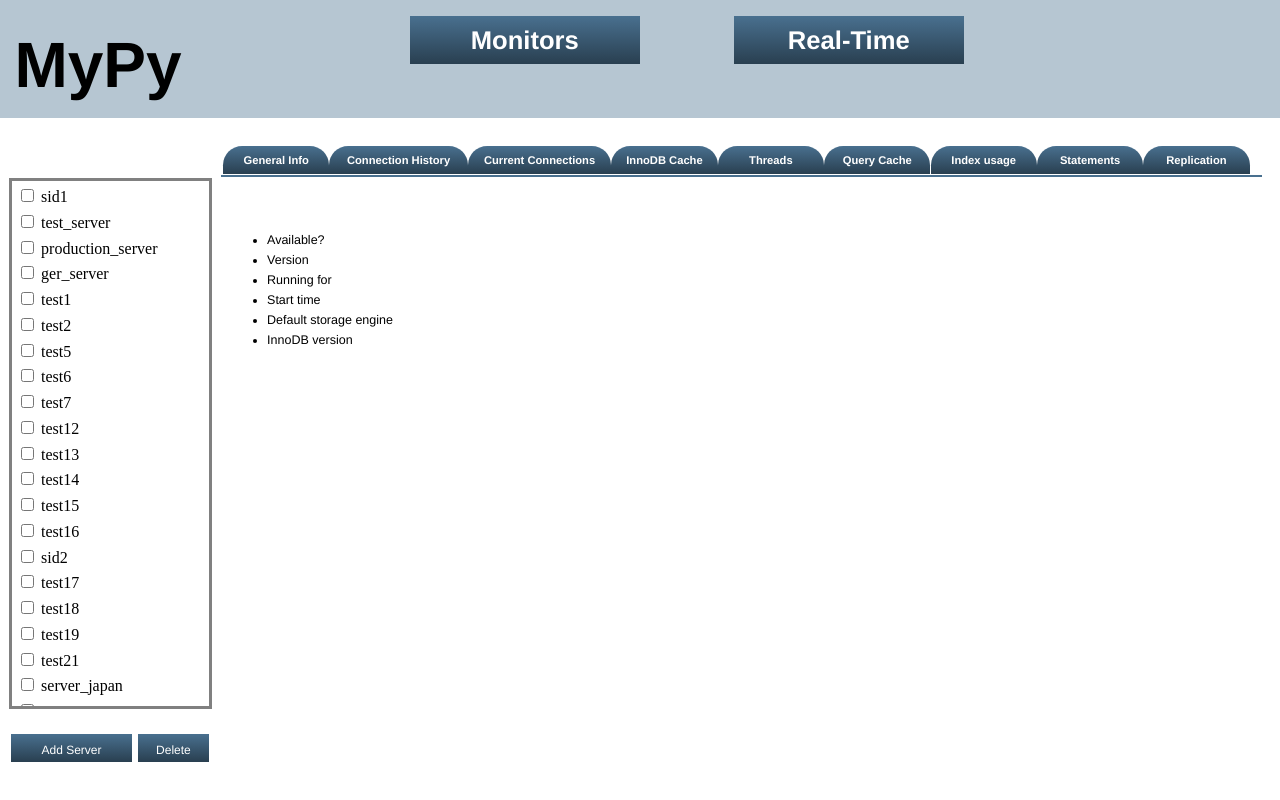
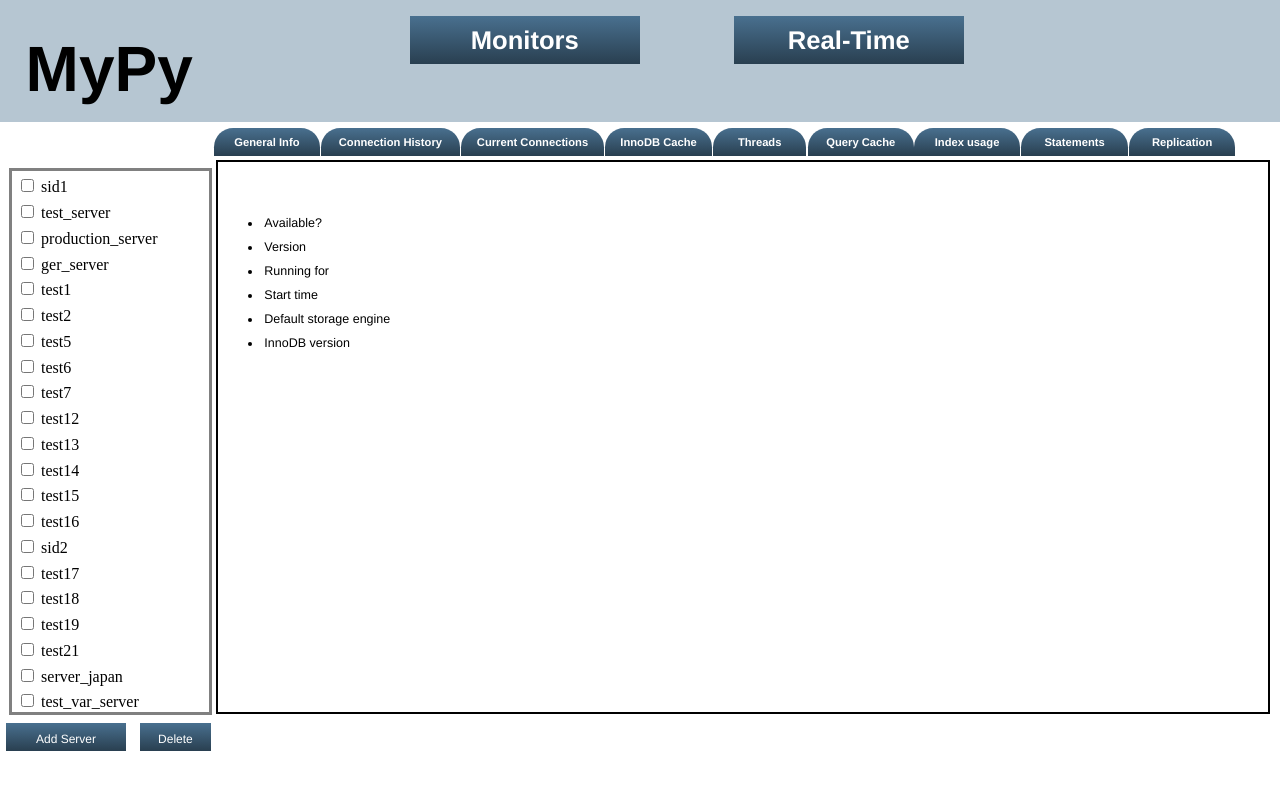
Before and after one commit to Siddhant-Tyagi/MyPy, a Django app: page /mypy/ in a window 1280 px wide. Run offline with Django 3.2, Linux system fonts and the light colour scheme; data comes from the database, SQL or seed files in the repository; some libraries are stand-ins or nearby versions.

Commit message:
fixed the css (relative and fixed)

```diff
--- a/mypy_app/views.py
+++ b/mypy_app/views.py
@@ -65,7 +65,9 @@ def index(request):
             #this dict contains the various MySQL counters
             json_data = {
                     'server_name': server_name,
-                    'test_var': "test var from index.views and this should be in a new line",
+                    'test_var1': "test var 1",
+                    'test_var2': "test var 2",
+                    'test_var3': "test var 3",
                     }
             #json.dumps converts the dictionary data type to JSON response
             return HttpResponse(json.dumps(json_data))
--- a/static/css/base.css
+++ b/static/css/base.css
@@ -14,10 +14,11 @@
      }
 
 #header  {
-    position: relative;
-    top: -1.5vh;
-    left: -1.5vw;
-    width: 105vw;
+    position: fixed;
+    top: 0vw;
+    left: 0vh;
+    left: 0vh;
+    width: 100vw;
     height: 12vh/12vw;
     background: #B6C6D2;
 }
@@ -29,10 +30,3 @@
     margin-top: 2vh;
 
 }
-
-body
-{
-    position: fixed;
-    overflow-y: scroll;
-    width: 100vw;
-}
--- a/static/css/index.css
+++ b/static/css/index.css
@@ -1,8 +1,8 @@
 .tab  {
 	display: inline-block;
-	position: relative;
-	top: 2vh;
-	left: 16.8vw;
+	position: fixed;
+	top: 16vh;
+	left: 16.7vw;
 	background: linear-gradient(#49708f, #293f50);
 	font: 1.4vh/1.4vw "Helvetica Neue", Helvetica, Arial, sans-serif;
 	border: 0;
@@ -21,8 +21,8 @@
 
 .btn {
 	display: inline-block;
-	position: relative;
-	top: -1vh;
+	position: fixed;
+	top: 90vh;
 	background: linear-gradient(#49708f, #293f50);
 	font: 1.5vh/1.5vw "Helvetica Neue", Helvetica, Arial, sans-serif;
 	border: 0;
@@ -32,27 +32,29 @@
 	width: 9.4vw;
 	padding: 0.5vw 1vh;
 	margin: 0.26vw;
+	left: 0.2vw;
      }
 
 #side_list
 {
     list-style-type: none;
-    top: 0.5vh;
-    position: relative;
+    top: 19vh;
+    position: fixed;
     margin-left: 0.05vw;
     border: 0.25vw solid gray;
     width: 15vw;
-    height: 65vh;
+    height: 67vh;
     padding: 0.2vw;
     overflow-y: scroll;
 }
 
 #server_details {
     display: inline-block;
-    position: relative;
+    position: fixed;
+    border: 2px solid black;
     white-space: nowrap;
-    top: -70vh;
-    left: 16.8vw;
+    top: 20vh;
+    left: 16.9vw;
     width: 82vw;
     height: 68.7vh;
     overflow-x: scroll;
@@ -62,6 +64,8 @@
 .server_class  {
     display: inline-block;
     margin-left: 2vh;
+    position: relative;
+    top: -4.4vh;
 
 }
 
@@ -86,12 +90,6 @@
 
 }
 
-body
-{
-    position: fixed;
-    overflow-y: scroll;
-    width: 100vw;
-}
 
 hr {
      position: relative;
@@ -110,7 +108,13 @@ hr {
 .monitor_group  {
     display: inline-block;
     position: relative;
+    top: 4vh;
     white-space: nowrap;
     font: 1.565vh/1.565vw "Helvetica Neue", Helvetica, Arial, sans-serif;
     padding: 0.5vh;
 }
+
+.counters_list_css  {
+    padding: 1.6%;
+
+}
--- a/templates/mypy_app/index.html
+++ b/templates/mypy_app/index.html
@@ -15,12 +15,12 @@
 		current_monitor = "general_info";
 		var general_info_counters = "<div class='monitor_group'>" +
 			                                        "<ul>" +
-			                                            "<li>Available?</li>" +
-			                                            "<li>Version</li>" +
-			                                            "<li>Running for</li>" +
-			                                            "<li>Start time</li>" +
-			                                            "<li>Default storage engine</li>" +
-			                                            "<li>InnoDB version</li>" +
+			                                            "<li class='counters_list_css'>Available?</li>" +
+			                                            "<li class='counters_list_css'>Version</li>" +
+			                                            "<li class='counters_list_css'>Running for</li>" +
+			                                            "<li class='counters_list_css'>Start time</li>" +
+			                                            "<li class='counters_list_css'>Default storage engine</li>" +
+			                                            "<li class='counters_list_css'>InnoDB version</li>" +
 			                                        "</ul>" +
 			                                    "</div>";
 		$("#server_details").prepend(general_info_counters);
@@ -34,12 +34,12 @@
 			        $(".monitor_group").remove();
 			        var general_info_counters = "<div class='monitor_group'>" +
 			                                        "<ul>" +
-			                                            "<li>Available?</li>" +
-			                                            "<li>Version</li>" +
-			                                            "<li>Running for</li>" +
-			                                            "<li>Start time</li>" +
-			                                            "<li>Default storage engine</li>" +
-			                                            "<li>InnoDB version</li>" +
+			                                            "<li class='counters_list_css'>Available?</li>" +
+			                                            "<li class='counters_list_css'>Version</li>" +
+			                                            "<li class='counters_list_css'>Running for</li>" +
+			                                            "<li class='counters_list_css'>Start time</li>" +
+			                                            "<li class='counters_list_css'>Default storage engine</li>" +
+			                                            "<li class='counters_list_css'>InnoDB version</li>" +
 			                                        "</ul>" +
 			                                    "</div>";
 		            $("#server_details").prepend(general_info_counters);
@@ -49,12 +49,12 @@
 		            $(".monitor_group").remove();
 		            var connection_history_counters = "<div class='monitor_group'>" +
 			                                              "<ul>" +
-			                                                  "<li>Attempts</li>" +
-			                                                  "<li>Successful</li>" +
-			                                                  "<li>Percentage of max allowed reached</li>" +
-			                                                  "<li>Refused</li>" +
-			                                                  "<li>Percentage of refused connections</li>" +
-			                                                  "<li>Terminated abruptly</li>" +
+			                                                  "<li class='counters_list_css'>Attempts</li>" +
+			                                                  "<li class='counters_list_css'>Successful</li>" +
+			                                                  "<li class='counters_list_css'>Percentage of max allowed reached</li>" +
+			                                                  "<li class='counters_list_css'>Refused</li>" +
+			                                                  "<li class='counters_list_css'>Percentage of refused connections</li>" +
+			                                                  "<li class='counters_list_css'>Terminated abruptly</li>" +
 			                                              "</ul>" +
 			                                          "</div>";
 			        $("#server_details").prepend(connection_history_counters);
@@ -78,7 +78,9 @@
 					    var html_response = "<div class='server_class' id='" + $this.val() + "'>" +
 						                        "<div class='server_heading'>" + response_dict.server_name + "</div>" +
 						                            "<ul class='server_counters_list'>" +
-						                                "<li>" + response_dict.test_var + "</li>" +
+						                                "<li style='padding: 1.6%;'>" + response_dict.test_var1 + "</li>" +
+						                                "<li style='padding: 1.6%;'>" + response_dict.test_var2 + "</li>" +
+						                                "<li style='padding: 1.6%;'>" + response_dict.test_var3 + "</li>" +
 						                            "</ul>" +
 						                     "</div>"
 						$(".monitor_group").after(html_response);
@@ -103,25 +105,25 @@
         <input type="button" class="tab" value="General Info" id="general_info" />
 
         <input type="button" class="tab" value="Connection History" id="connection_history"
-        style="left: 16.5vw; width: 10.8vw;" />
+        style="width: 10.8vw; left: 25.1vw;" />
 
         <input type="button" class="tab" value="Current Connections" id="current_connection"
-        style="left: 16.2vw; width: 11.2vw;" />
+        style="width: 11.2vw; left: 36vw;" />
 
-        <input type="button" class="tab" value="InnoDB Cache" id="innodb_cache" style="left: 15.9vw;" />
+        <input type="button" class="tab" value="InnoDB Cache" id="innodb_cache" style="left: 47.3vw;" />
 
-        <input type="button" class="tab" value="Threads" id="threads" style="left: 15.6vw;" />
+        <input type="button" class="tab" value="Threads" id="threads" style="width: 7.3vw; left: 55.7vw;" />
 
-        <input type="button" class="tab" value="Query Cache" id="query_cache" style="left: 15.3vw;" />
+        <input type="button" class="tab" value="Query Cache" id="query_cache" style="left: 63.1vw;" />
 
-        <input type="button" class="tab" value="Index usage" id="index_usage" style="left: 15vw;" />
+        <input type="button" class="tab" value="Index usage" id="index_usage" style="left: 71.4vw;" />
 
-        <input type="button" class="tab" value="Statements" id="statements" style="left: 14.7vw;" />
+        <input type="button" class="tab" value="Statements" id="statements" style="left: 79.8vw;" />
 
-        <input type="button" class="tab" value="Replication" id="replication" style="left: 14.4vw;" />
+        <input type="button" class="tab" value="Replication" id="replication" style="left: 88.2vw;" />
 
 
-        <hr>
+
         {% if server_list %}
 
 	        <form action="/mypy/" method="post" id="server_list_form">
@@ -138,7 +140,9 @@
 	            <!--Delete server will call the index view with the checkbox values as the POST request-->
 	            <br>
 	            <span>
-	                <input type="submit" value="Delete" class="btn" name="delete_server" style="width: 5.5vw;">
+	                <input type="submit" value="Delete" class="btn" name="delete_server"
+	                style="width: 5.5vw; left: 10.7vw;">
+
 	        </form>
 	        <!--Add server will call the adding_server view-->
 	        <form action="/mypy/add_server/" method="post" style="float: left;">
```
Also changed, not shown: 2 other files.
